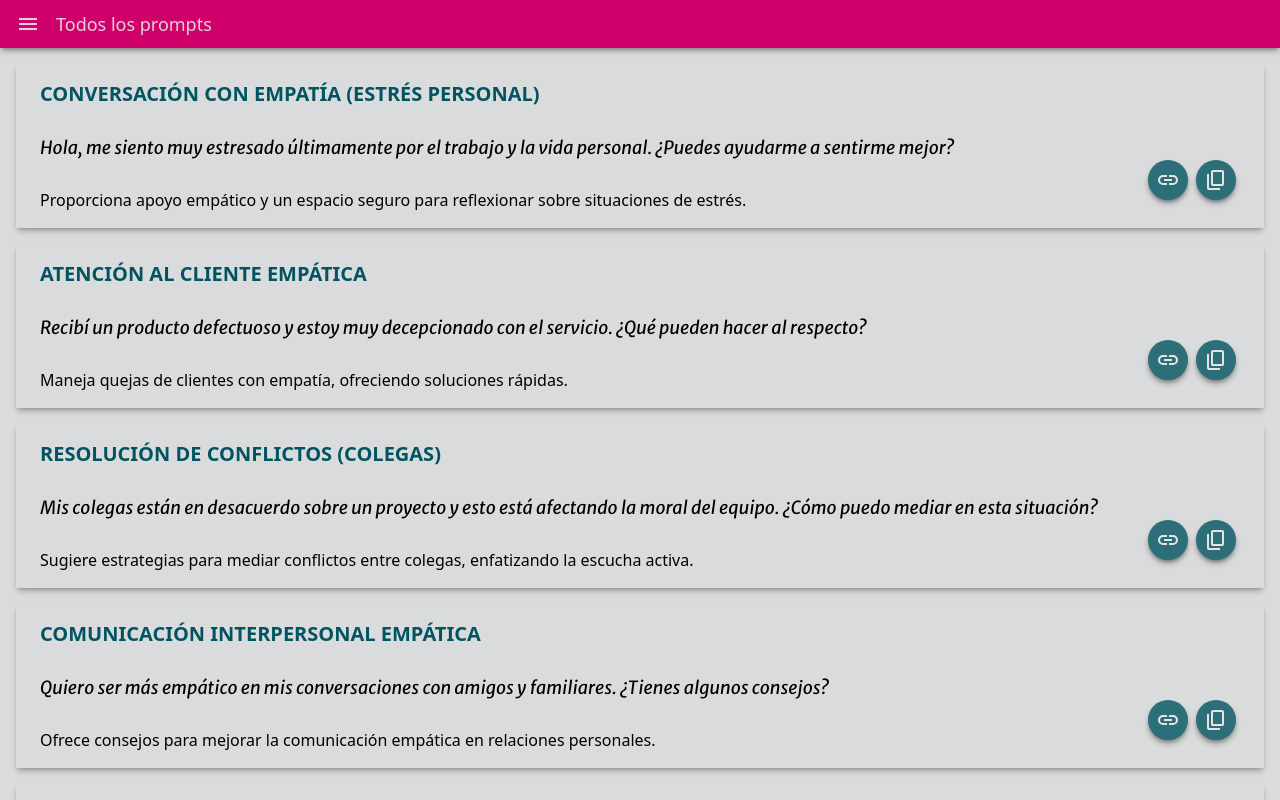
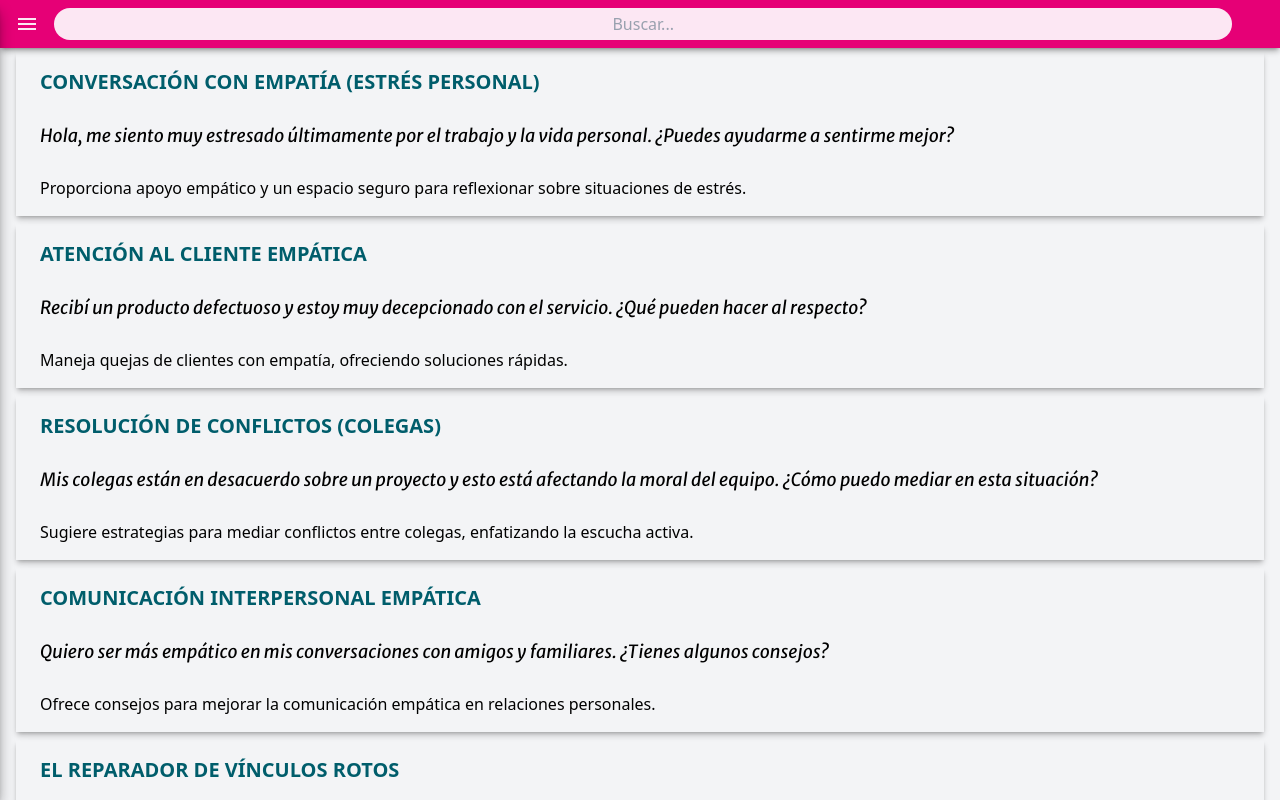
Before and after one commit to dmenta/prompt-dict, an Angular app: page / in a window 1280 px wide. Built offline with nearby package versions, Linux system fonts and the light colour scheme; a web font is replaced by a local one.

Commit message:
Ocultar botones de prompt al cambiar foco Elemento de busqueda en header Bck  y subtitulo al navegar No permitía scrollar en touch Scroll tarjet a tarjeta Casing de oración

```diff
--- a/data/trabajo-profesion.ts
+++ b/data/trabajo-profesion.ts
@@ -53,6 +53,7 @@
 //       titulo: "Generación de Textos de Venta para Redes Sociales",
 //       descripcion: "Escribe textos de venta para publicaciones en Instagram, adaptados a negocios específicos.",
 //       autor: "Patricia Ceriani",
+//       prompt: "Tengo un emprendimiento de venta de macetas de barro pintadas a mano artesanalmente, escribe 5 textos de venta para post en Instagram.",
 //     },
 //     {
 //       titulo: "Generación de Frases Motivacionales para Servicios",
--- a/src/app/core/components/action-button/action-button.ts
+++ b/src/app/core/components/action-button/action-button.ts
@@ -19,13 +19,13 @@ import { fromEvent, Subscription } from "rxjs";
 export class ActionButton implements OnInit, OnDestroy {
   subscript: Subscription | null = null;
   @ViewChild("pdbutton") pdbutton: HTMLButtonElement | null = null;
-  clicked = output<MouseEvent>();
+  clicked = output<MouseEvent | TouchEvent>();
 
   ngOnInit() {
     if (window.ontouchstart && this.pdbutton) {
       this.subscript = fromEvent(this.pdbutton, "touchstart", { passive: true }).subscribe((event) => {
         console.log("Touch event detected");
-        this.clicked.emit(event as MouseEvent);
+        this.clicked.emit(event as TouchEvent);
       });
     }
   }
--- a/src/app/core/components/header/header.ts
+++ b/src/app/core/components/header/header.ts
@@ -1,30 +1,64 @@
-import { Component, model, output, signal } from "@angular/core";
+import { Component, input, output, signal } from "@angular/core";
 import { Title } from "@angular/platform-browser";
+import { NavigationEnd, Router, RouterLink } from "@angular/router";
+import { filter } from "rxjs";
 
 @Component({
   selector: "pd-header",
-  imports: [],
+  imports: [RouterLink],
   template: ` <div
     class="sticky top-0  right-0 left-0  h-12   bg-pink-600  flex items-center
-           justify-start px-2 gap-2  text-pink-100 text-lg shadow-md/30 dark:shadow-black/20">
+           justify-start px-2 gap-2  text-pink-100 shadow-md/30 dark:shadow-black/20">
     <button
+      routerLink=""
+      [class.hidden]="!hideBack()"
+      class="h-10 w-10 flex items-center justify-center rounded-md hover:bg-pink-500  transition-colors">
+      <svg height="24px" viewBox="0 -960 960 960" width="24px" fill="currentColor">
+        <path d="m313-440 224 224-57 56-320-320 320-320 57 56-224 224h487v80H313Z" />
+      </svg>
+    </button>
+    <button
+      [class.hidden]="hideBack()"
       (click)="open.emit(); $event.stopPropagation()"
       class="h-10 w-10 flex items-center justify-center rounded-md hover:bg-pink-500  transition-colors">
-      <svg xmlns="http://www.w3.org/2000/svg" height="24px" viewBox="0 -960 960 960" width="24px" fill="currentColor">
+      <svg height="24px" viewBox="0 -960 960 960" width="24px" fill="currentColor">
         <path d="M120-240v-80h720v80H120Zm0-200v-80h720v80H120Zm0-200v-80h720v80H120Z" />
       </svg>
     </button>
-    <h1 class="truncate" [title]="title.getTitle()">{{ this.title.getTitle() }}</h1>
+    <div [class.hidden]="!hideBack()">
+      <h1 class="truncate lowercase first-letter:uppercase text-xl" [title]="titulo()">
+        {{ titulo() }}
+      </h1>
+      <div [class.hidden]="subtitulo() === ''" class="truncate lowercase first-letter:uppercase text-xs mb-1">
+        {{ subtitulo() }}
+      </div>
+    </div>
+    <div [class.hidden]="hideBack()" class="w-full pr-10">
+      <input
+        type="text"
+        class="w-full bg-pink-100 ring-0 outline-0 text-black placeholder:text-gray-400 placeholder:text-center rounded-2xl px-4  p-1"
+        placeholder="Buscar..." />
+    </div>
   </div>`,
 })
 export class Header {
   open = output<void>();
+  titulo = signal<string>("");
+  subtitulo = signal<string>("");
+  hideBack = signal(false);
 
-  titulo = signal<string>("");
+  constructor(public title: Title, private router: Router) {
+    this.router.events.pipe(filter((event) => event instanceof NavigationEnd)).subscribe((event: NavigationEnd) => {
+      this.hideBack.set(event.url !== "/");
 
-  constructor(public title: Title) {}
-
-  ngOnInit() {
-    this.titulo.set(this.title.getTitle());
+      const pageTitle = this.title.getTitle();
+      const partes = pageTitle.split("|");
+      this.titulo.set(partes[0]);
+      if (partes.length > 1) {
+        this.subtitulo.set(partes[1].trim());
+      } else {
+        this.subtitulo.set("");
+      }
+    });
   }
 }
--- a/src/app/features/categories/categories-list/category-item/category-item.ts
+++ b/src/app/features/categories/categories-list/category-item/category-item.ts
@@ -11,11 +11,8 @@ import { RouterLink, RouterLinkActive } from "@angular/router";
       class="inline-flex items-center whitespace-nowrap rounded-md  font-medium ring-offset-background
       transition-colors focus-visible:outline-none focus-visible:ring-2 focus-visible:ring-ring focus-visible:ring-offset-2
       disabled:pointer-events-none disabled:opacity-50 hover:bg-accent hover:text-accent-foreground h-10 px-2 py-2  w-full gap-2">
-      <span
-        class="rounded-full bg-azul-400/70  min-w-6  w-6 h-6 pb-0.5 text-white  flex flex-row items-center justify-center"
-        >{{ info().numberOfPrompts }}</span
-      >
-      <span> {{ info().name }}</span>
+      <span class="rounded-full bg-azul-400/70  min-w-6  w-6 h-6 pb-0.5 text-white ">{{ info().numberOfPrompts }}</span>
+      <span class="lowercase first-letter:uppercase"> {{ info().name }}</span>
     </button></a
   >`,
   styles: ``,
--- a/src/app/features/prompts/display-prompt/display-prompt.ts
+++ b/src/app/features/prompts/display-prompt/display-prompt.ts
@@ -1,4 +1,16 @@
-import { Component, input, OnDestroy, OnInit, Renderer2, signal, ViewChild } from "@angular/core";
+import {
+  AfterViewInit,
+  Component,
+  ElementRef,
+  Host,
+  HostListener,
+  input,
+  OnDestroy,
+  OnInit,
+  Renderer2,
+  signal,
+  ViewChild,
+} from "@angular/core";
 import { Prompt } from "../prompt";
 import { CopyActions } from "../../../core/components/action-button/copy-actions/copy-actions";
 import { fromEvent, Subscription } from "rxjs";
@@ -9,13 +21,12 @@ import { fromEvent, Subscription } from "rxjs";
 
   template: `
     @if(prompt(); as promptOk) {
-    <div id="contenedor" class="text-azul-500 px-4 text-xl font-semibold uppercase" style="text-wrap: balance">
+    <div class="text-azul-500 px-4 text-xl font-semibold uppercase" style="text-wrap: balance">
       {{ promptOk.titulo }}
     </div>
     <div
       class="relative prompt w-full group-hover:opacity-100 text-black
-       transition-opacity duration-300 px-4
-        overflow-y-auto">
+       transition-opacity duration-300 px-4 ">
       <!-- <div class="prompt-id">ID: {{ promptOk.id }}</div> -->
       <!-- <div class="category">Category: {{ promptOk.categoria }}</div> -->
       <div class="prompt-text font-merri py-6 text-lg/8 italic">{{ promptOk.prompt }}</div>
@@ -28,11 +39,11 @@ import { fromEvent, Subscription } from "rxjs";
         }
       </div> -->
       <pd-copy-actions
-        [class.hidden]="!visible()"
+        class="absolute bottom-3 right-5  opacity-70 hidden group-active:block group-hover:block group-focus:block  focus:block hover:opacity-100
+         transition-opacity"
+        tabindex="2"
         [promptText]="promptOk.prompt"
-        [promptUrl]="promptOk.id ? this.baseUrl() + '/prompts/' + promptOk.id : null"
-        class="absolute bottom-3 right-5  group-hover:block opacity-80 hover:opacity-100
-         transition-opacity"></pd-copy-actions>
+        [promptUrl]="promptOk.id ? this.baseUrl() + '/prompts/' + promptOk.id : null"></pd-copy-actions>
     </div>
     } @else{
     <div class="no-prompt">No prompt available</div>
@@ -43,29 +54,9 @@ import { fromEvent, Subscription } from "rxjs";
       "relative inline-block group px-2 py-4  shadow-md/40 shadow-black/60 hover:bg-gray-200 transition-colors duration-150",
   },
 })
-export class DisplayPrompt implements OnInit, OnDestroy {
-  @ViewChild("#contenedor") container: HTMLDivElement | null = null;
-
+export class DisplayPrompt {
   visible = signal(false);
 
   prompt = input<Prompt | null>(null);
   baseUrl = input<string>(window.location.origin);
-  subscript: Subscription | null = null;
-
-  ngOnInit() {
-    console.log("DisplayPrompt initialized with prompt:", this.container);
-    if ("ontouchstart" in window) {
-      console.log("Touch device detected, enabling touch toggle for visibility");
-      this.subscript = fromEvent(document, "touchstart", { passive: true }).subscribe((event) => {
-        this.visible.set(!this.visible());
-        (event as MouseEvent).stopPropagation();
-      });
-    }
-  }
-
-  ngOnDestroy() {
-    if (this.subscript) {
-      this.subscript.unsubscribe();
-    }
-  }
 }
--- a/src/app/features/prompts/prompts-list/prompts-list.ts
+++ b/src/app/features/prompts/prompts-list/prompts-list.ts
@@ -6,9 +6,11 @@ import { CategoryInfo } from "../../categories/category-info";
 @Component({
   selector: "pd-prompts-list",
   imports: [DisplayPrompt],
-  template: ` <div class="space-y-4  p-4  flex  flex-col h-full overflow-y-auto">
+  template: ` <div
+    style="scroll-snap-type: y mandatory"
+    class="space-y-2 mt-1 p-4  flex  flex-col h-full overflow-y-auto">
     @for(item of prompts(); track item.id) {
-    <pd-display-prompt [prompt]="item"></pd-display-prompt>
+    <pd-display-prompt [attr.tabindex]="1" style="scroll-snap-align:start;" [prompt]="item"></pd-display-prompt>
     }
   </div>`,
   styles: ``,
@@ -16,5 +18,4 @@ import { CategoryInfo } from "../../categories/category-info";
 export class PromptsList {
   info = input<CategoryInfo | null>(null);
   prompts = input<Prompt[]>([]);
-
 }
--- a/src/app/features/tags/tag-item/tag-item.ts
+++ b/src/app/features/tags/tag-item/tag-item.ts
@@ -14,7 +14,7 @@ import { RouterLink, RouterLinkActive } from "@angular/router";
         class="rounded-full bg-azul-400/70   min-w-6  h-6 pb-0.5 text-white  flex flex-row items-center justify-center"
         >{{ cantidad() }}</span
       >
-      <span> {{ text() }}</span>
+      <span class="lowercase first-letter:uppercase"> {{ text() }}</span>
     </button></a
   >`,
   styles: ``,
--- a/src/app/pages/prompts-category/prompts-category.ts
+++ b/src/app/pages/prompts-category/prompts-category.ts
@@ -30,7 +30,7 @@ export class PromptsByCategory {
         this.info.set(info);
         this.prompts.set(prompts);
 
-        this.title.setTitle(`Categoria ${info.name}`);
+        this.title.setTitle(`Categoría | ${info.name}`);
       }
     });
   }
--- a/src/app/pages/prompts-tag/prompts-tag.ts
+++ b/src/app/pages/prompts-tag/prompts-tag.ts
@@ -23,7 +23,7 @@ export class PromptsByTag {
       this.slug.set(params["slug"]);
 
       const tagPrompts = this.persistService.tags().filter((tag) => tag.slug === this.slug());
-      this.title.setTitle(`Etiquetados como ${tagPrompts[0].text}`);
+      this.title.setTitle(`Etiqueta | ${tagPrompts[0].text}`);
 
       const prompts = tagPrompts[0].prompts || [];
       this.prompts.set(prompts);
--- a/src/data/normalizados.ts
+++ b/src/data/normalizados.ts
@@ -206,6 +206,8 @@ export const promptsNormalizados: Prompt[] = [
     titulo: "Generación de Textos de Venta para Redes Sociales",
     descripcion: "Escribe textos de venta para publicaciones en Instagram, adaptados a negocios específicos.",
     autor: "Patricia Ceriani",
+    prompt:
+      "Tengo un emprendimiento de venta de macetas de barro pintadas a mano artesanalmente, escribe 5 textos de venta para post en Instagram.",
     tags: ["redes sociales", "venta", "marketing digital"],
 
     categoria: "Trabajo y Profesión",
--- a/src/styles.css
+++ b/src/styles.css
@@ -31,19 +31,19 @@
   .drawer {
     overflow: hidden;
     display: block;
+    width: 16rem;
 
     @apply transition-all  duration-300 ease-in-out;
   }
 
   .drawer.open {
     opacity: 1;
-    width: 16rem;
     left: 0;
     @apply space-y-1;
   }
 
   .drawer:not(.open) {
     left: -16rem;
-    opacity: 0;
+    opacity: 1;
   }
 }
```
Also changed, not shown: recursos/arrow_back_24dp_E3E3E3_FILL0_wght400_GRAD0_opsz24.svg (added), recursos/share_24dp_E3E3E3_FILL0_wght400_GRAD0_opsz24.svg (added).
